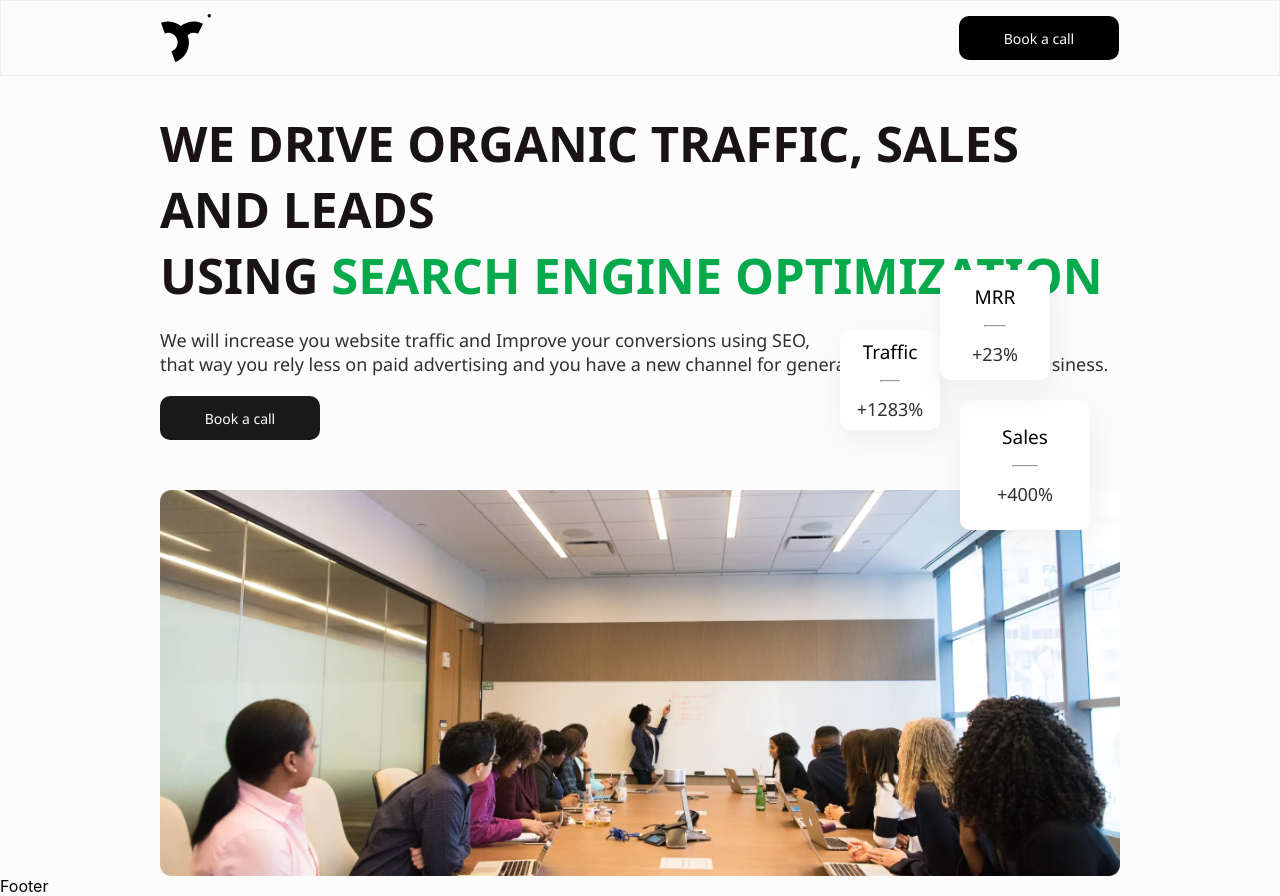
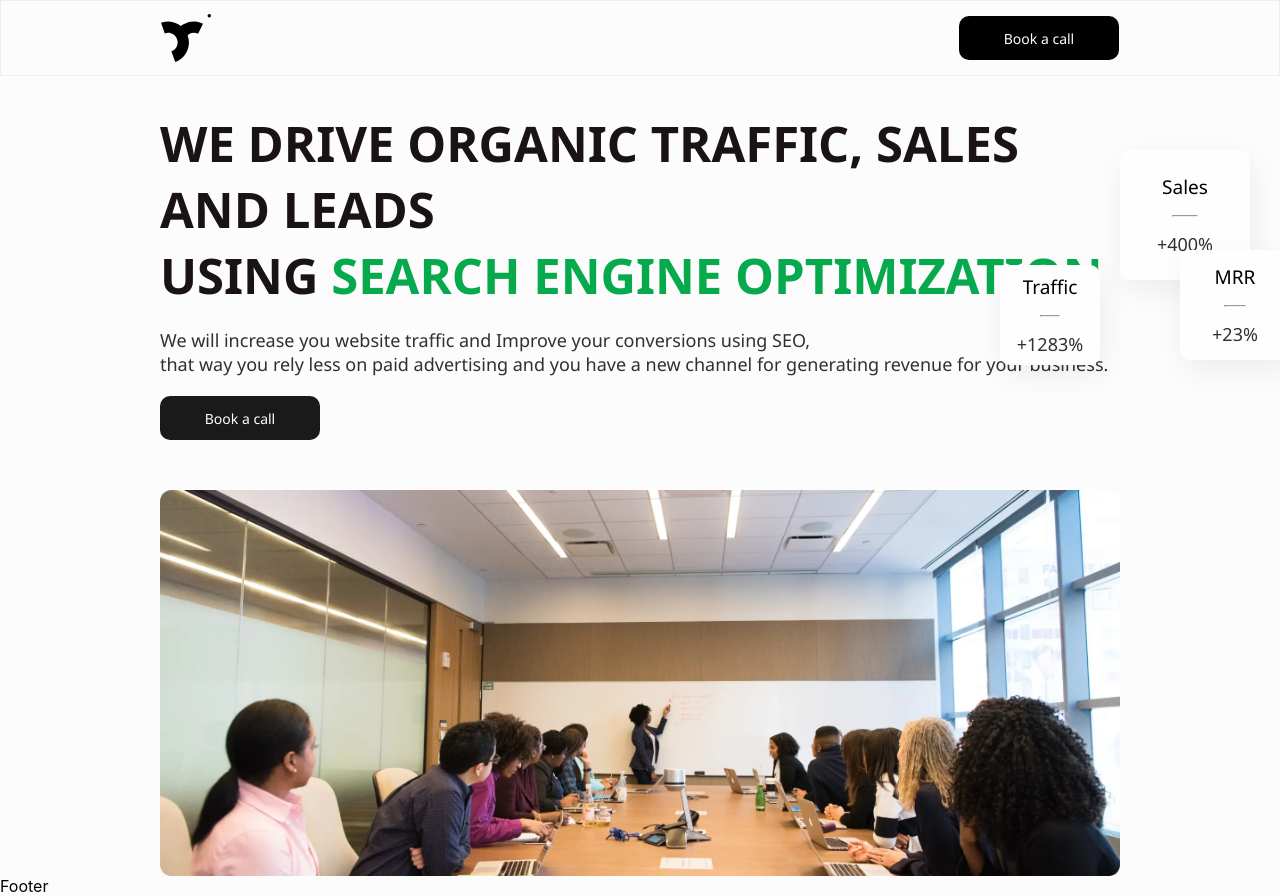
Before and after one commit to eduviereIsrael/reganseo, a Next.js app: page / in a window 1280 px wide. Built offline with nearby package versions, Linux system fonts and the light colour scheme.

Commit message:
hero-mob

```diff
--- a/components/Hero.jsx
+++ b/components/Hero.jsx
@@ -24,14 +24,14 @@ const Hero = () => {
   }, [])
 
   const salesDivStyle = {
-    top: `${-50 + (scrollPos / 3)}px`
+    top: `${50 + (scrollPos / 3)}px`
   }
   const mrrDivStyle = {
-    top: `${-180 + (scrollPos / 2)}px`
+    top: `${150 + (scrollPos / 2)}px`
   }
 
   const trafficDivStyle = {
-    top: `${-120 + (scrollPos / 4)}px`
+    top: `${165 + (scrollPos / 4)}px`
   }
 
   return (
--- a/styles/index.scss
+++ b/styles/index.scss
@@ -113,6 +113,7 @@ p {
 }
 
 .hero{
+    position: relative;
     background: none;
     margin-top: 100px;
 
@@ -141,8 +142,7 @@ p {
             }
 
             .reports {
-                position: relative;
-                overflow: visible;
+                overflow: unset;
 
                 div {
                     border-radius: 10px;
@@ -178,7 +178,6 @@ p {
                     align-items: center;
                     justify-content: center;
                     right: 30px;
-                    top: -50px;
                 }
 
                 .traffic {
@@ -190,7 +189,6 @@ p {
                     align-items: center;
                     justify-content: center;
                     right: 180px;
-                    top: -120px;
                 }
 
                 .mrr {
@@ -201,8 +199,7 @@ p {
                     flex-direction: column;
                     align-items: center;
                     justify-content: center;
-                    right: 70px;
-                    top: -180px;
+                    right: -10px;
                 }
             }
         }
@@ -270,7 +267,7 @@ p {
                     flex-direction: column;
                     align-items: center;
                     justify-content: center;
-                    right: 110px;
+                    left: 30px;
                     top: 50px;
                 }
 
@@ -283,7 +280,7 @@ p {
                     align-items: center;
                     justify-content: center;
                     right: 100px;
-                    top: 120px;
+                    top: 140px;
                 }
 
                 .mrr {
@@ -294,7 +291,7 @@ p {
                     flex-direction: column;
                     align-items: center;
                     justify-content: center;
-                    right: 10px;
+                    right: 30px;
                     top: 40px;
                 }
             }
```
